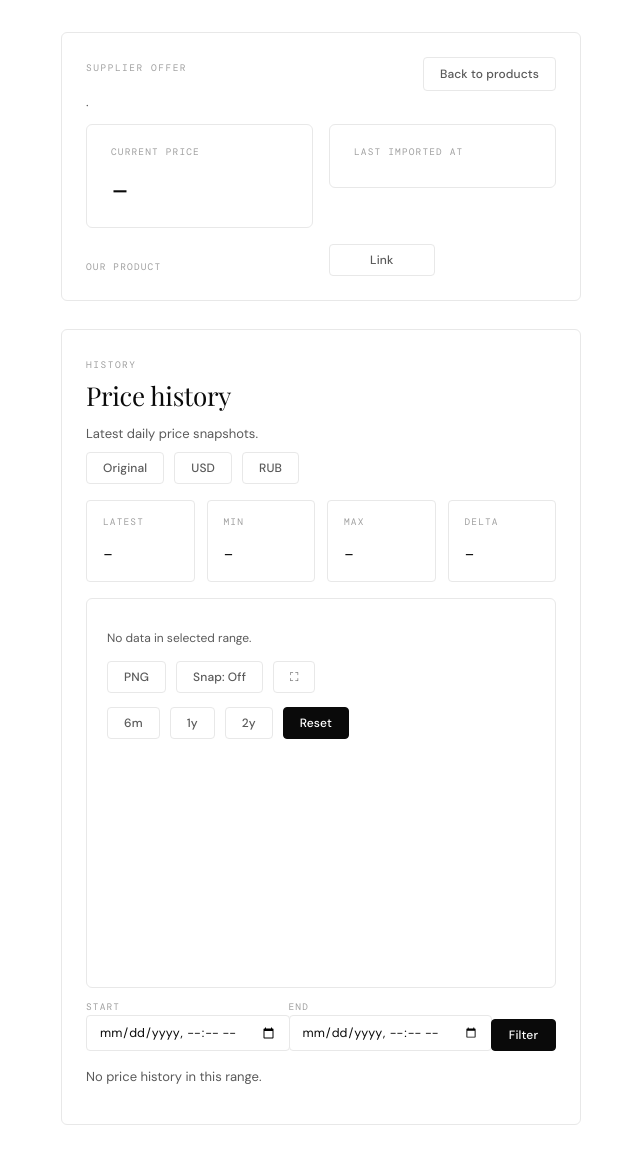
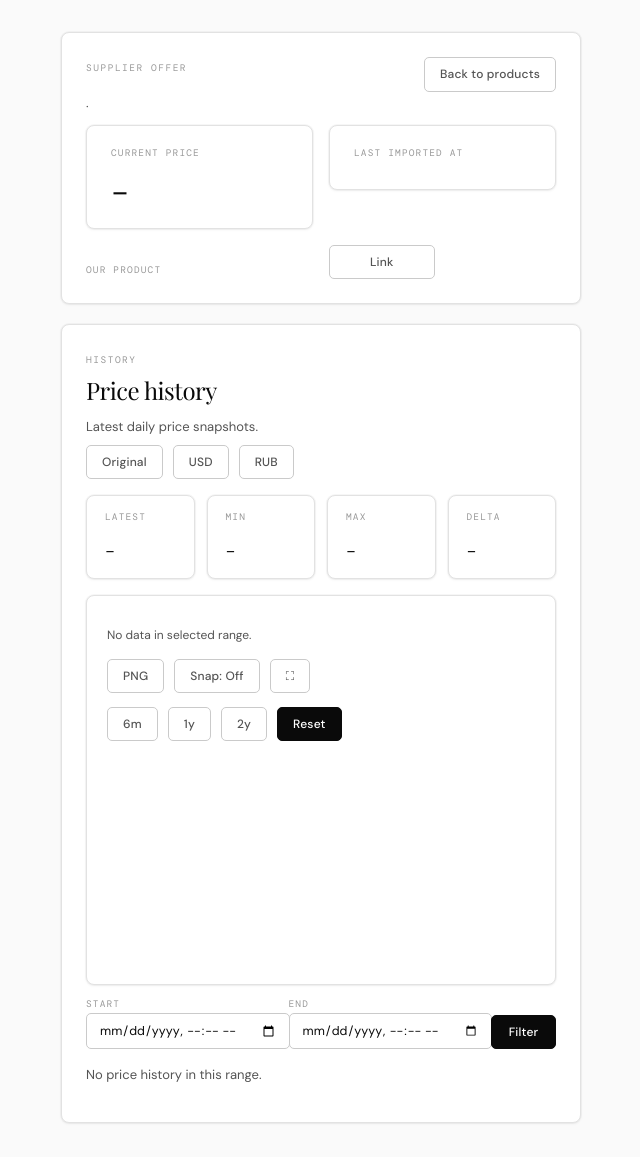
Before and after one commit to voskanyant/PerfumeX, a Django app: template prices/templates/prices/product_detail.html in a window 1280 px wide. Shown: the whole page, without its empty margins (319-959 px from the left). After the commit the page ends 1124 px from the top, so only its background shows below. Run offline with Django 5.2, Linux system fonts and the light colour scheme; the template is opened without the code that fills it, so the values that code supplies are empty; some web fonts are replaced.

Commit message:
UI refinements: depth, hover states, typography, spacing

```diff
--- a/prices/static/prices/css/app.css
+++ b/prices/static/prices/css/app.css
@@ -1,34 +1,37 @@
 :root {
   --black: #0a0a0a;
   --white: #ffffff;
-  --grey-50: #fcfcfc;
-  --grey-100: #f4f4f4;
-  --grey-150: #efefef;
-  --grey-200: #e8e8e8;
-  --grey-300: #d9d9d9;
-  --grey-400: #a0a0a0;
-  --grey-500: #777777;
-  --grey-600: #5a5a5a;
-  --grey-700: #353535;
+  --grey-50: #fafafa;
+  --grey-100: #f2f2f2;
+  --grey-150: #ebebeb;
+  --grey-200: #e2e2e2;
+  --grey-300: #cacaca;
+  --grey-400: #999999;
+  --grey-500: #717171;
+  --grey-600: #545454;
+  --grey-700: #303030;
   --success: #22c55e;
   --danger: #ef4444;
-  --sidebar-w: 220px;
-  --transition: 0.18s ease;
-  --radius-sm: 4px;
-  --radius-md: 6px;
-  --radius-lg: 10px;
+  --sidebar-w: 224px;
+  --transition: 0.16s ease;
+  --radius-sm: 5px;
+  --radius-md: 8px;
+  --radius-lg: 12px;
+  --shadow-sm: 0 1px 3px rgba(0,0,0,0.05), 0 0 0 1px rgba(0,0,0,0.03);
+  --shadow-md: 0 4px 12px rgba(0,0,0,0.08);
 }
 
 *, *::before, *::after { box-sizing: border-box; }
 html, body { height: 100%; }
 body {
   margin: 0;
-  background: var(--white);
+  background: var(--grey-50);
   color: var(--black);
   font-family: 'DM Sans', sans-serif;
   font-size: 13px;
-  line-height: 1.5;
+  line-height: 1.55;
   -webkit-font-smoothing: antialiased;
+  -moz-osx-font-smoothing: grayscale;
 }
 
 body.drawer-open {
@@ -733,7 +741,7 @@ tr.is-selected-row > td {
 
 .page-stack {
   display: grid;
-  gap: 28px;
+  gap: 20px;
 }
 
 .page-header {
@@ -753,11 +761,11 @@ tr.is-selected-row > td {
 
 .page-title {
   font-family: 'Playfair Display', serif;
-  font-size: 26px;
+  font-size: 24px;
   font-weight: 400;
-  letter-spacing: -0.01em;
+  letter-spacing: -0.02em;
   color: var(--black);
-  line-height: 1.2;
+  line-height: 1.18;
   margin: 0;
 }
 
@@ -823,7 +831,8 @@ tr.is-selected-row > td {
   align-items: center;
   justify-content: center;
   gap: 7px;
-  padding: 7px 16px;
+  padding: 7px 15px;
+  min-height: 34px;
   font-family: 'DM Sans', sans-serif;
   font-size: 12px;
   font-weight: 500;
@@ -831,10 +840,11 @@ tr.is-selected-row > td {
   cursor: pointer;
   transition: all var(--transition);
   border: 1px solid transparent;
-  letter-spacing: 0.01em;
+  letter-spacing: 0.015em;
   text-decoration: none;
   background: transparent;
   color: var(--grey-600);
+  white-space: nowrap;
 }
 
 .btn-primary,
@@ -846,26 +856,28 @@ tr.is-selected-row > td {
 
 .btn-primary:hover,
 .button:not(.secondary):not(.ghost):not(.danger):hover {
-  background: #222;
+  background: #1a1a1a;
   color: var(--white);
+  transform: translateY(-1px);
+  box-shadow: 0 3px 10px rgba(0,0,0,0.18);
 }
 
 .btn-ghost,
 .button.secondary,
 .button.ghost,
 .action-btn {
-  background: transparent;
+  background: var(--white);
   color: var(--grey-600);
-  border-color: var(--grey-200);
+  border-color: var(--grey-300);
 }
 
 .btn-ghost:hover,
 .button.secondary:hover,
 .button.ghost:hover,
 .action-btn:hover {
-  border-color: var(--black);
+  border-color: var(--grey-700);
   color: var(--black);
-  background: transparent;
+  background: var(--white);
 }
 
 .button.danger {
@@ -906,7 +918,7 @@ tr.is-selected-row > td {
   border-radius: var(--radius-md);
   padding: 24px;
   background: var(--white);
-  box-shadow: none;
+  box-shadow: var(--shadow-sm);
 }
 
 .fill-height {
@@ -964,7 +977,7 @@ textarea,
 input:not([type=checkbox]):not([type=radio]):not([type=hidden]),
 select {
   padding: 8px 12px;
-  border: 1px solid var(--grey-200);
+  border: 1px solid var(--grey-300);
   border-radius: var(--radius-sm);
   font-family: 'DM Sans', sans-serif;
   font-size: 12.5px;
@@ -1384,7 +1403,8 @@ pre, code {
 
 ::-webkit-scrollbar { width: 5px; height: 5px; }
 ::-webkit-scrollbar-track { background: transparent; }
-::-webkit-scrollbar-thumb { background: var(--grey-200); border-radius: 4px; }
+::-webkit-scrollbar-thumb { background: var(--grey-300); border-radius: 4px; }
+::-webkit-scrollbar-thumb:hover { background: var(--grey-400); }
 
 @keyframes fadeIn {
   from { opacity: 0; }
--- a/prices/static/prices/css/detail.css
+++ b/prices/static/prices/css/detail.css
@@ -3,6 +3,7 @@
   border-radius: var(--radius-md);
   padding: 20px 24px;
   background: var(--white);
+  box-shadow: var(--shadow-sm);
 }
 
 .detail-stat .label,
@@ -33,9 +34,10 @@
 
 .chart-summary-item {
   border: 1px solid var(--grey-200);
-  border-radius: var(--radius-sm);
-  padding: 14px 16px;
+  border-radius: var(--radius-md);
+  padding: 14px 18px;
   background: var(--white);
+  box-shadow: var(--shadow-sm);
 }
 
 .chart-summary-item .value {
@@ -48,6 +50,7 @@
   border-radius: var(--radius-md);
   padding: 20px;
   background: var(--white);
+  box-shadow: var(--shadow-sm);
 }
 
 .chart-canvas {
--- a/prices/static/prices/css/pages.css
+++ b/prices/static/prices/css/pages.css
@@ -8,7 +8,14 @@
   border: 1px solid var(--grey-200);
   border-radius: var(--radius-md);
   background: var(--white);
-  padding: 20px 24px;
+  padding: 22px 24px;
+  box-shadow: var(--shadow-sm);
+  transition: box-shadow var(--transition), transform var(--transition);
+}
+
+.metric-card:hover {
+  box-shadow: var(--shadow-md);
+  transform: translateY(-1px);
 }
 
 .metric-label {
@@ -22,8 +29,9 @@
 
 .metric-value {
   font-family: 'Playfair Display', serif;
-  font-size: 30px;
+  font-size: 32px;
   line-height: 1;
+  letter-spacing: -0.02em;
   margin-bottom: 4px;
 }
 
@@ -37,6 +45,7 @@
   border-radius: var(--radius-md);
   background: var(--white);
   padding: 24px;
+  box-shadow: var(--shadow-sm);
 }
 
 .form-shell p {
```
Also changed, not shown: other parts of prices/static/prices/css/app.css (+27 -15 lines).
